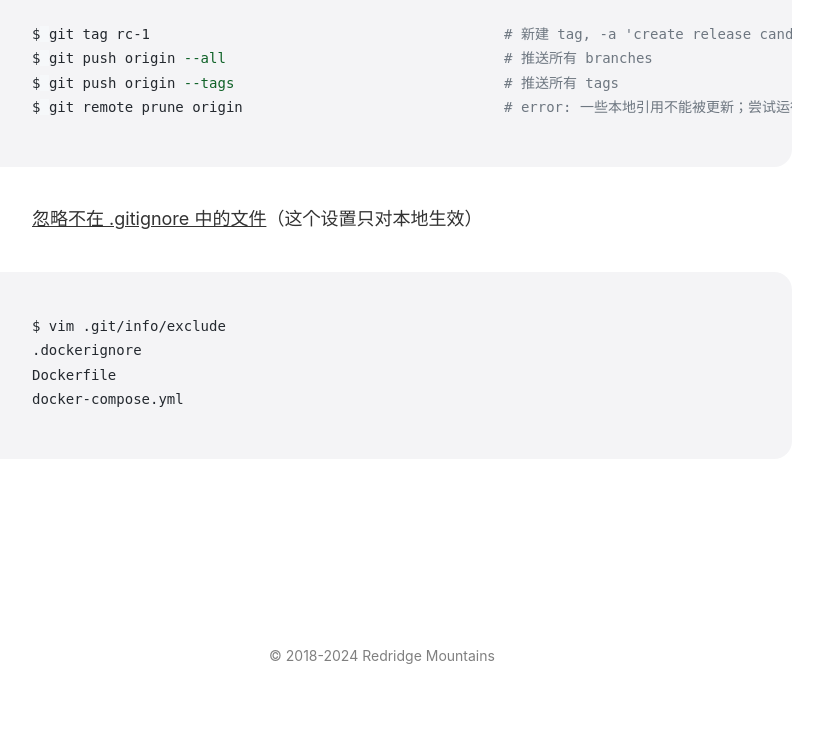
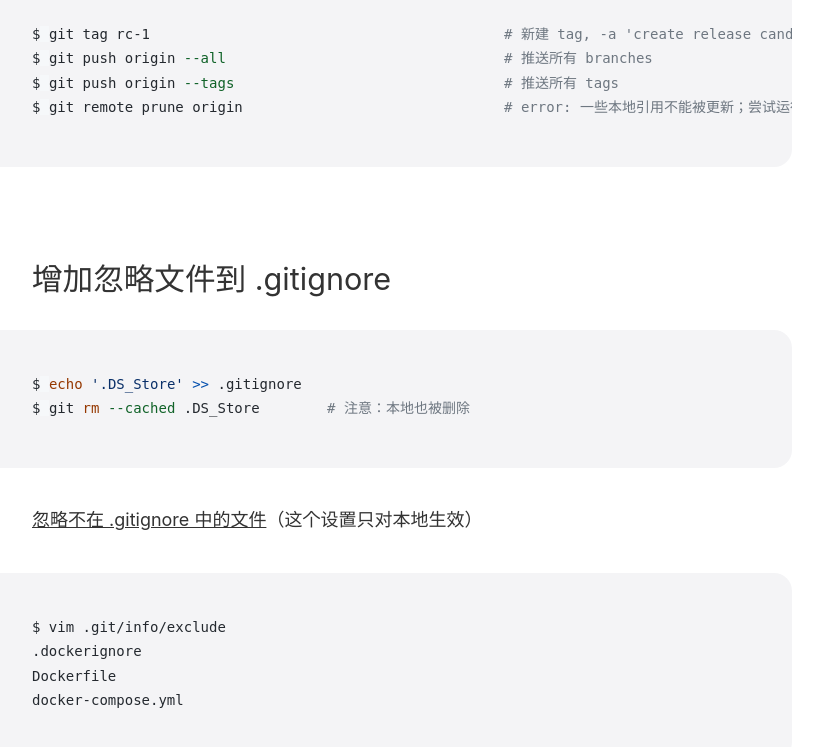
Before and after one commit to nighon/nighon.github.io, a Jekyll site: the page built from _posts/2018-06-24-git.md, in a window 1280 px wide and 900 px high, scrolled down 6488 px. Shown: the top 747 px of the window, without its empty margins (258-1081 px from the left). Built offline with Jekyll 4.4.1, drawn with Linux system fonts in a browser that asks for light colours.

Commit message:
Update 2018-06-24-git.md

````diff
--- a/_posts/2018-06-24-git.md
+++ b/_posts/2018-06-24-git.md
@@ -181,6 +181,13 @@
 $ git remote prune origin                               # error: 一些本地引用不能被更新；尝试运行 'git remote prune origin' 来删除旧的、有冲突的分支
 ```
 
+### 增加忽略文件到 .gitignore
+
+```console
+$ echo '.DS_Store' >> .gitignore
+$ git rm --cached .DS_Store        # 注意：本地也被删除
+```
+
 [忽略不在 .gitignore 中的文件](https://stackoverflow.com/a/653458/2862195)（这个设置只对本地生效）
 
 ```
````
